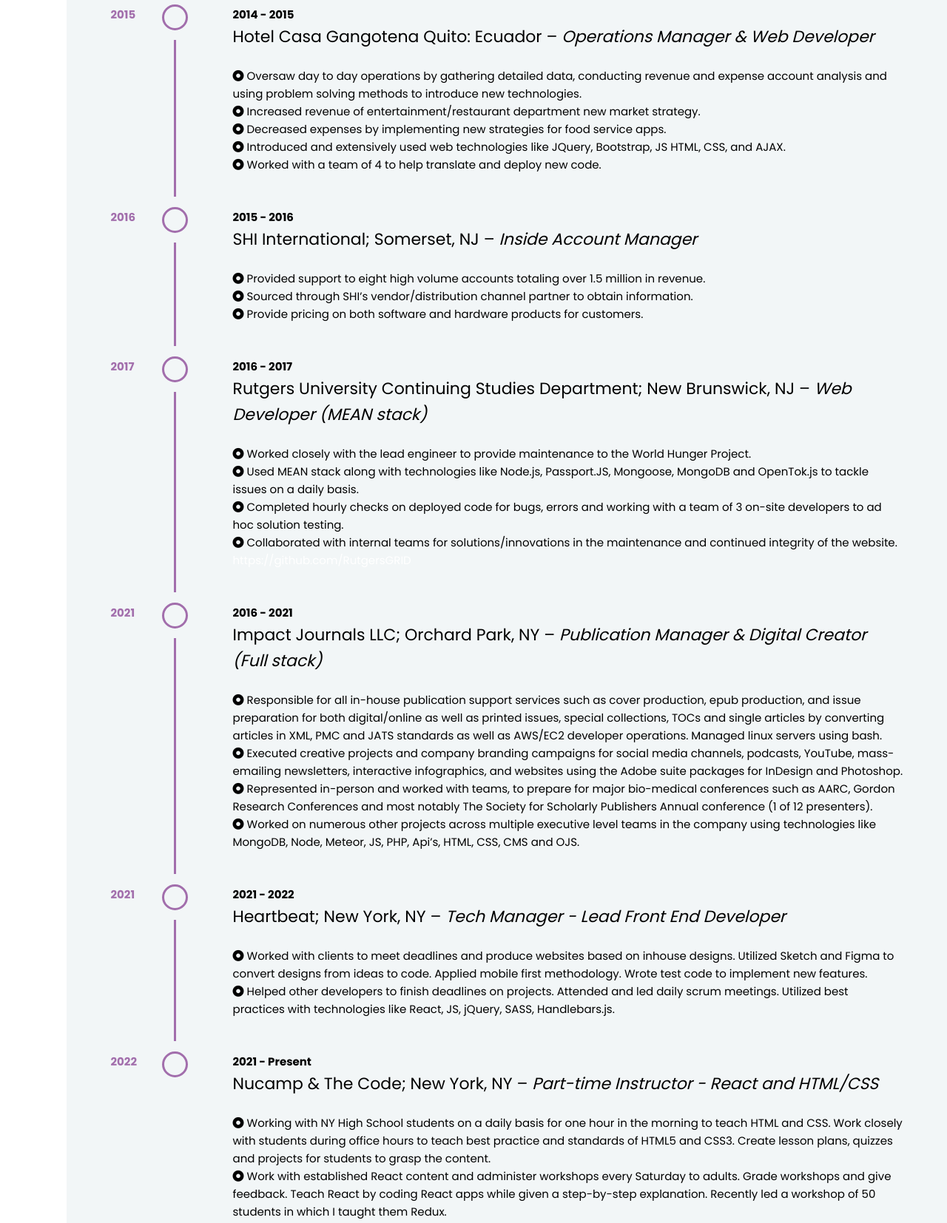
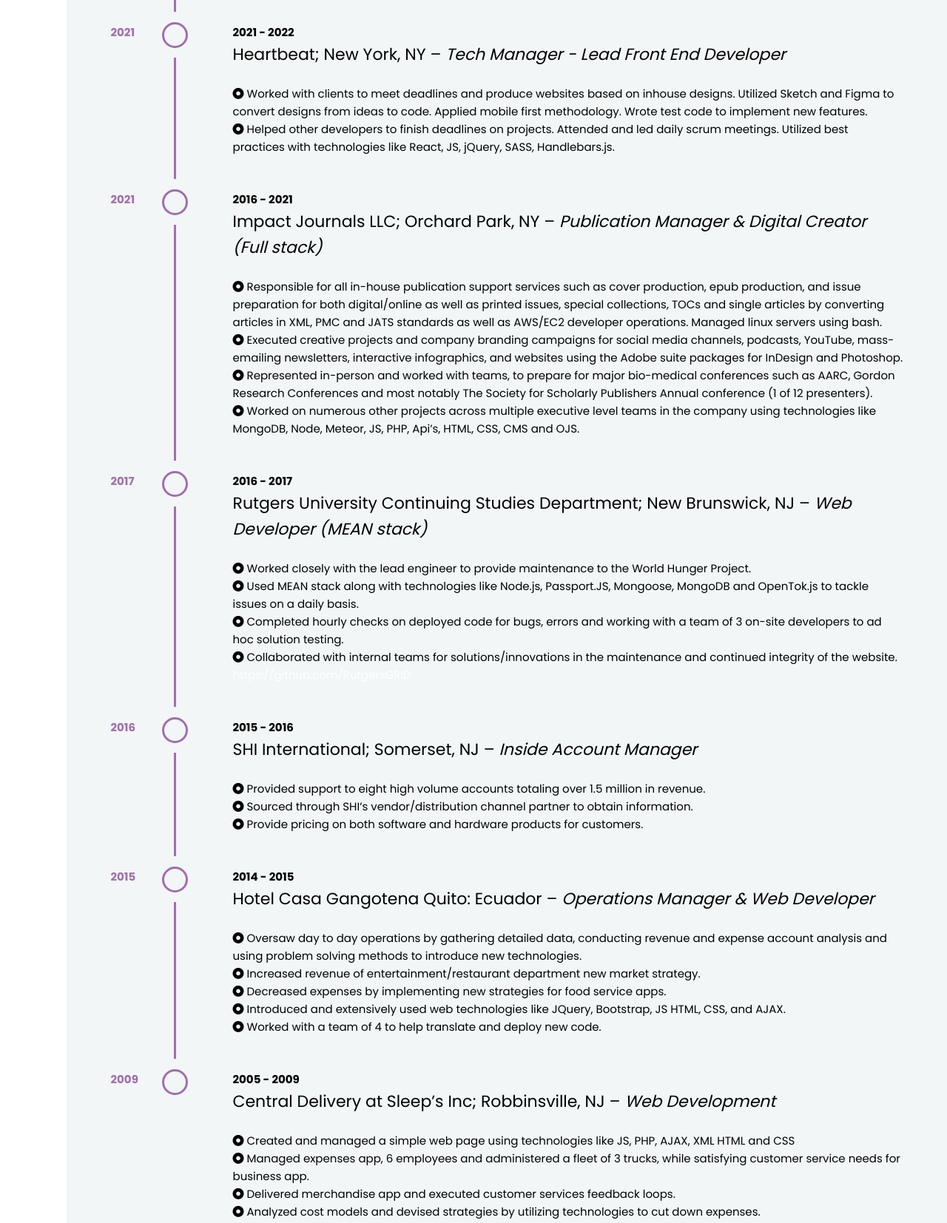
Before and after one commit to Victor-Villacis/victor_resume, a plain HTML site: page index.html in a window 1280 px wide. Shown: the part 2649-4303 px from the top of the page at 74% size. Drawn offline with Linux system fonts and the light colour scheme.

Commit message:
flipped timeline

```diff
--- a/index.html
+++ b/index.html
@@ -145,7 +145,9 @@
                                         both political science as well as psychology.
                                     </p>
                                     <div class="button-group-wrapper">
-                                        <a class="button" href="https://drive.google.com/uc?export=download&id=1cFIVvlNTttfKP2N5uhaBfGaZ-6oKmsix">Download CV</a>
+                                        <a class="button"
+                                            href="https://drive.google.com/uc?export=download&id=1cFIVvlNTttfKP2N5uhaBfGaZ-6oKmsix">Download
+                                            CV</a>
                                     </div>
                                 </div>
                             </div>
@@ -223,111 +225,61 @@
                                     <h2 class="entry-title section-title">Experience</h2>
 
                                     <ul class="timeline-holder">
-                                        <li class="timeline-event">
-                                            <span class="timeline-circle"></span>
-                                            <div class="timeline-event-content">
-                                                <b>2005 - 2009</b>
-                                                <div class="section-info">Central Delivery at Sleep’s Inc; Robbinsville,
-                                                    NJ – <i>Web Development</i></div>
-                                                <div class="half">
-                                                    <br />
-                                                    <i class="fas fa-dot-circle"></i> Created and managed a simple web
-                                                    page using technologies like JS, PHP, AJAX, XML HTML and CSS
-                                                    <br />
-                                                    <i class="fas fa-dot-circle"></i> Managed expenses app, 6 employees
-                                                    and administered a fleet of 3 trucks, while satisfying customer
-                                                    service needs for business app.
-                                                    <br />
-                                                    <i class="fas fa-dot-circle"></i> Delivered merchandise app and
-                                                    executed customer services feedback loops.
-                                                    <br />
-                                                    <i class="fas fa-dot-circle"></i> Analyzed cost models and devised
-                                                    strategies by utilizing technologies to cut down expenses.
-                                                </div>
-                                            </div>
-                                            <div class="timeline-event-date">2009</div>
-                                        </li>
 
                                         <li class="timeline-event">
                                             <span class="timeline-circle"></span>
                                             <div class="timeline-event-content">
-                                                <b>2014 - 2015</b>
-                                                <div class="section-info">Hotel Casa Gangotena Quito: Ecuador –
-                                                    <i>Operations Manager & Web Developer</i>
+                                                <b>2021 - Present</b>
+                                                <div class="section-info">Nucamp & The Code; New York, NY –
+                                                    <i>Part-time Instructor - React and HTML/CSS</i>
                                                 </div>
                                                 <div class="half">
                                                     <br />
-                                                    <i class="fas fa-dot-circle"></i> Oversaw day to day operations by
-                                                    gathering detailed data, conducting revenue and expense account
-                                                    analysis and using problem solving methods to introduce new
-                                                    technologies.
+                                                    <i class="fas fa-dot-circle"></i> Working with NY High School
+                                                    students on a daily basis for one hour in the morning to teach HTML
+                                                    and
+                                                    CSS. Work closely with students during office hours to teach best
+                                                    practice and standards of HTML5 and
+                                                    CSS3. Create lesson plans, quizzes and projects for students to
+                                                    grasp the content.
                                                     <br />
-                                                    <i class="fas fa-dot-circle"></i> Increased revenue of
-                                                    entertainment/restaurant department new market strategy.
+                                                    <i class="fas fa-dot-circle"></i> Work with established React
+                                                    content and administer workshops every Saturday to adults. Grade
+                                                    workshops
+                                                    and give feedback. Teach React by coding React apps while given a
+                                                    step-by-step explanation. Recently led
+                                                    a workshop of 50 students in which I taught them Redux.
                                                     <br />
-                                                    <i class="fas fa-dot-circle"></i> Decreased expenses by implementing
-                                                    new strategies for food service apps.
-                                                    <br />
-                                                    <i class="fas fa-dot-circle"></i> Introduced and extensively used
-                                                    web technologies like JQuery, Bootstrap, JS HTML, CSS, and AJAX.
-                                                    <br />
-                                                    <i class="fas fa-dot-circle"></i> Worked with a team of 4 to help
-                                                    translate and deploy new code.
                                                 </div>
                                             </div>
-                                            <div class="timeline-event-date">2015</div>
+                                            <div class="timeline-event-date">2022</div>
                                         </li>
-
                                         <li class="timeline-event">
                                             <span class="timeline-circle"></span>
                                             <div class="timeline-event-content">
-                                                <b>2015 - 2016</b>
-                                                <div class="section-info">SHI International; Somerset, NJ – <i>Inside
-                                                        Account Manager</i></div>
-                                                <div class="half">
-                                                    <br />
-                                                    <i class="fas fa-dot-circle"></i> Provided support to eight high
-                                                    volume accounts totaling over 1.5 million in revenue.
-                                                    <br />
-                                                    <i class="fas fa-dot-circle"></i> Sourced through SHI’s
-                                                    vendor/distribution channel partner to obtain information.
-                                                    <br />
-                                                    <i class="fas fa-dot-circle"></i> Provide pricing on both software
-                                                    and hardware products for customers.
-                                                </div>
-                                            </div>
-                                            <div class="timeline-event-date">2016</div>
-                                        </li>
-
-                                        <li class="timeline-event">
-                                            <span class="timeline-circle"></span>
-                                            <div class="timeline-event-content">
-                                                <b>2016 - 2017</b>
-                                                <div class="section-info">Rutgers University Continuing Studies
-                                                    Department; New Brunswick, NJ – <i>Web Developer (MEAN stack)</i>
+                                                <b>2021 - 2022</b>
+                                                <div class="section-info">Heartbeat; New York, NY –
+                                                    <i>Tech Manager - Lead Front End Developer</i>
                                                 </div>
                                                 <div class="half">
                                                     <br />
-                                                    <i class="fas fa-dot-circle"></i> Worked closely with the lead
-                                                    engineer to provide maintenance to the World Hunger Project.
+                                                    <i class="fas fa-dot-circle"></i> Worked with clients to meet
+                                                    deadlines and produce websites based on inhouse designs. Utilized
+                                                    Sketch
+                                                    and Figma to convert designs from ideas to code. Applied mobile
+                                                    first methodology. Wrote test code to
+                                                    implement new features.
                                                     <br />
-                                                    <i class="fas fa-dot-circle"></i> Used MEAN stack along with
-                                                    technologies like Node.js, Passport.JS, Mongoose, MongoDB and
-                                                    OpenTok.js to tackle issues on a daily basis.
+                                                    <i class="fas fa-dot-circle"></i> Helped other developers to finish
+                                                    deadlines on projects. Attended and led daily scrum meetings.
+                                                    Utilized
+                                                    best practices with technologies like React, JS, jQuery, SASS,
+                                                    Handlebars.js.
                                                     <br />
-                                                    <i class="fas fa-dot-circle"></i> Completed hourly checks on
-                                                    deployed code for bugs, errors and working with a team of 3 on-site
-                                                    developers to ad hoc solution testing.
-                                                    <br />
-                                                    <i class="fas fa-dot-circle"></i>
-                                                    Collaborated with internal teams for solutions/innovations in the
-                                                    maintenance and continued integrity of the website. <a
-                                                        href="https://github.com/RutgersGRID">https://github.com/RutgersGRID</a>
                                                 </div>
                                             </div>
-                                            <div class="timeline-event-date">2017</div>
+                                            <div class="timeline-event-date">2021</div>
                                         </li>
-
                                         <li class="timeline-event">
                                             <span class="timeline-circle"></span>
                                             <div class="timeline-event-content">
@@ -365,44 +317,105 @@
                                         <li class="timeline-event">
                                             <span class="timeline-circle"></span>
                                             <div class="timeline-event-content">
-                                                <b>2021 - 2022</b>
-                                                <div class="section-info">Heartbeat; New York, NY –
-                                                    <i>Tech Manager - Lead Front End Developer</i>
+                                                <b>2016 - 2017</b>
+                                                <div class="section-info">Rutgers University Continuing Studies
+                                                    Department; New Brunswick, NJ – <i>Web Developer (MEAN stack)</i>
                                                 </div>
                                                 <div class="half">
                                                     <br />
-                                                    <i class="fas fa-dot-circle"></i> Worked with clients to meet deadlines and produce websites based on inhouse designs. Utilized Sketch
-                                                    and Figma to convert designs from ideas to code. Applied mobile first methodology. Wrote test code to
-                                                    implement new features.
+                                                    <i class="fas fa-dot-circle"></i> Worked closely with the lead
+                                                    engineer to provide maintenance to the World Hunger Project.
                                                     <br />
-                                                    <i class="fas fa-dot-circle"></i> Helped other developers to finish deadlines on projects. Attended and led daily scrum meetings. Utilized
-                                                    best practices with technologies like React, JS, jQuery, SASS, Handlebars.js.
+                                                    <i class="fas fa-dot-circle"></i> Used MEAN stack along with
+                                                    technologies like Node.js, Passport.JS, Mongoose, MongoDB and
+                                                    OpenTok.js to tackle issues on a daily basis.
                                                     <br />
+                                                    <i class="fas fa-dot-circle"></i> Completed hourly checks on
+                                                    deployed code for bugs, errors and working with a team of 3 on-site
+                                                    developers to ad hoc solution testing.
+                                                    <br />
+                                                    <i class="fas fa-dot-circle"></i>
+                                                    Collaborated with internal teams for solutions/innovations in the
+                                                    maintenance and continued integrity of the website. <a
+                                                        href="https://github.com/RutgersGRID">https://github.com/RutgersGRID</a>
                                                 </div>
                                             </div>
-                                            <div class="timeline-event-date">2021</div>
+                                            <div class="timeline-event-date">2017</div>
                                         </li>
                                         <li class="timeline-event">
                                             <span class="timeline-circle"></span>
                                             <div class="timeline-event-content">
-                                                <b>2021 - Present</b>
-                                                <div class="section-info">Nucamp & The Code; New York, NY –
-                                                    <i>Part-time Instructor - React and HTML/CSS</i>
+                                                <b>2015 - 2016</b>
+                                                <div class="section-info">SHI International; Somerset, NJ – <i>Inside
+                                                        Account Manager</i></div>
+                                                <div class="half">
+                                                    <br />
+                                                    <i class="fas fa-dot-circle"></i> Provided support to eight high
+                                                    volume accounts totaling over 1.5 million in revenue.
+                                                    <br />
+                                                    <i class="fas fa-dot-circle"></i> Sourced through SHI’s
+                                                    vendor/distribution channel partner to obtain information.
+                                                    <br />
+                                                    <i class="fas fa-dot-circle"></i> Provide pricing on both software
+                                                    and hardware products for customers.
+                                                </div>
+                                            </div>
+                                            <div class="timeline-event-date">2016</div>
+                                        </li>
+                                        <li class="timeline-event">
+                                            <span class="timeline-circle"></span>
+                                            <div class="timeline-event-content">
+                                                <b>2014 - 2015</b>
+                                                <div class="section-info">Hotel Casa Gangotena Quito: Ecuador –
+                                                    <i>Operations Manager & Web Developer</i>
                                                 </div>
                                                 <div class="half">
                                                     <br />
-                                                    <i class="fas fa-dot-circle"></i> Working with NY High School students on a daily basis for one hour in the morning to teach HTML and
-                                                    CSS. Work closely with students during office hours to teach best practice and standards of HTML5 and
-                                                    CSS3. Create lesson plans, quizzes and projects for students to grasp the content.
+                                                    <i class="fas fa-dot-circle"></i> Oversaw day to day operations by
+                                                    gathering detailed data, conducting revenue and expense account
+                                                    analysis and using problem solving methods to introduce new
+                                                    technologies.
                                                     <br />
-                                                    <i class="fas fa-dot-circle"></i> Work with established React content and administer workshops every Saturday to adults. Grade workshops
-                                                    and give feedback. Teach React by coding React apps while given a step-by-step explanation. Recently led
-                                                    a workshop of 50 students in which I taught them Redux.
+                                                    <i class="fas fa-dot-circle"></i> Increased revenue of
+                                                    entertainment/restaurant department new market strategy.
                                                     <br />
+                                                    <i class="fas fa-dot-circle"></i> Decreased expenses by implementing
+                                                    new strategies for food service apps.
+                                                    <br />
+                                                    <i class="fas fa-dot-circle"></i> Introduced and extensively used
+                                                    web technologies like JQuery, Bootstrap, JS HTML, CSS, and AJAX.
+                                                    <br />
+                                                    <i class="fas fa-dot-circle"></i> Worked with a team of 4 to help
+                                                    translate and deploy new code.
                                                 </div>
                                             </div>
-                                            <div class="timeline-event-date">2022</div>
+                                            <div class="timeline-event-date">2015</div>
                                         </li>
+                                        <li class="timeline-event">
+                                            <span class="timeline-circle"></span>
+                                            <div class="timeline-event-content">
+                                                <b>2005 - 2009</b>
+                                                <div class="section-info">Central Delivery at Sleep’s Inc; Robbinsville,
+                                                    NJ – <i>Web Development</i></div>
+                                                <div class="half">
+                                                    <br />
+                                                    <i class="fas fa-dot-circle"></i> Created and managed a simple web
+                                                    page using technologies like JS, PHP, AJAX, XML HTML and CSS
+                                                    <br />
+                                                    <i class="fas fa-dot-circle"></i> Managed expenses app, 6 employees
+                                                    and administered a fleet of 3 trucks, while satisfying customer
+                                                    service needs for business app.
+                                                    <br />
+                                                    <i class="fas fa-dot-circle"></i> Delivered merchandise app and
+                                                    executed customer services feedback loops.
+                                                    <br />
+                                                    <i class="fas fa-dot-circle"></i> Analyzed cost models and devised
+                                                    strategies by utilizing technologies to cut down expenses.
+                                                </div>
+                                            </div>
+                                            <div class="timeline-event-date">2009</div>
+                                        </li>
+
                                     </ul>
                                 </div>
 
```
